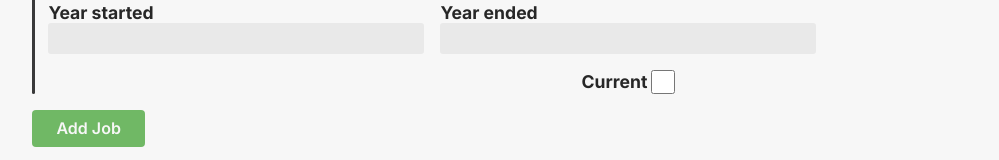
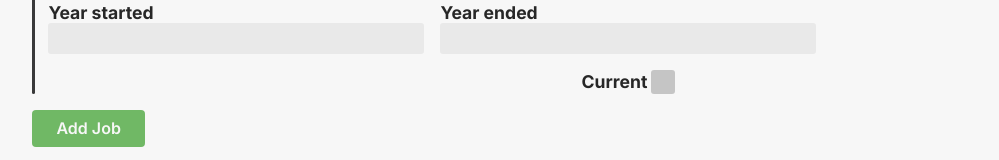
Before and after one commit to bigacz/cv-creator, a React (Vite) app: page / in a window 1280 px wide. Shown: the part 639-799 px from the top of the page, without its empty margins (140-1139 px from the left). Built offline with nearby package versions, Linux system fonts and the light colour scheme.

Commit message:
style checkboxes

```diff
--- a/src/styles/components/editor/EditorSection.css
+++ b/src/styles/components/editor/EditorSection.css
@@ -9,6 +9,10 @@
   padding: 1rem 1rem;
 
   position: relative;
+}
+
+.editor-section__label span {
+  font-weight: bold;
 }
 
 .editor-section::after {
@@ -34,10 +38,6 @@
   grid-template-rows: max-content 1.9rem;
 
   position: relative;
-}
-
-.editor-section__label span {
-  font-weight: bold;
 }
 
 .editor-section__label--regular input {
@@ -70,6 +70,34 @@
   align-self: center;
 }
 
+.editor-section__label--checkbox input {
+  border: none;
+  appearance: none;
+  font: inherit;
+  margin: 0;
+
+  display: grid;
+  place-content: center;
+
+  background-color: rgb(197, 197, 197);
+  border-radius: 3px;
+}
+
+.editor-section__label--checkbox input::after {
+  content: '';
+  height: 1em;
+  width: 1em;
+  border-radius: 3px;
+  transform: scale(0);
+
+  box-shadow: inset 1em 1em var(--color-6);
+  clip-path: polygon(8% 50%, 0 65%, 50% 100%, 100% 10%, 85% 0%, 44% 75%);
+}
+
+.editor-section__label--checkbox input:checked::after {
+  transform: scale(1);
+}
+
 .editor-section__label--width-2 {
   grid-column: span 2;
 }
```
